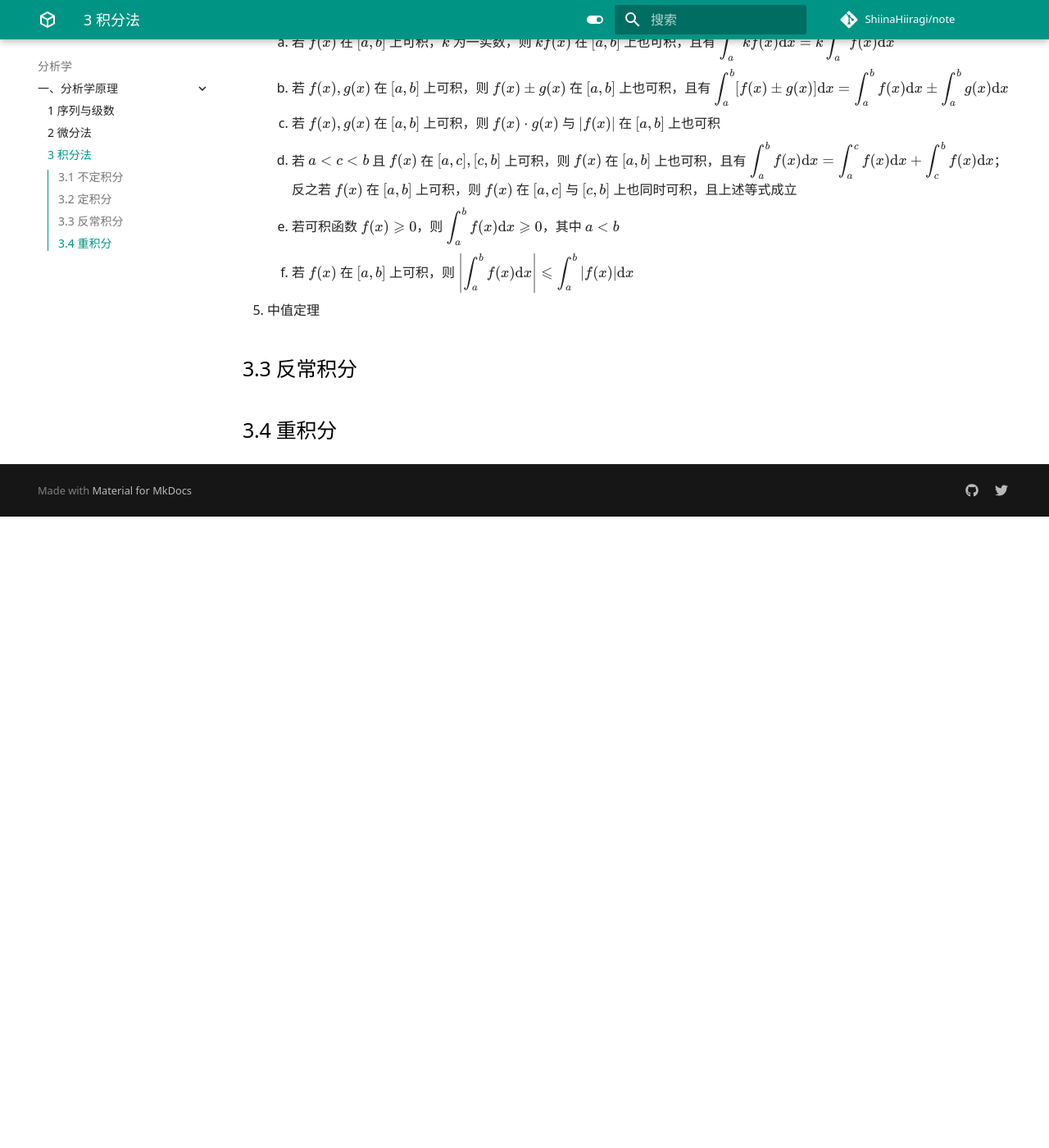
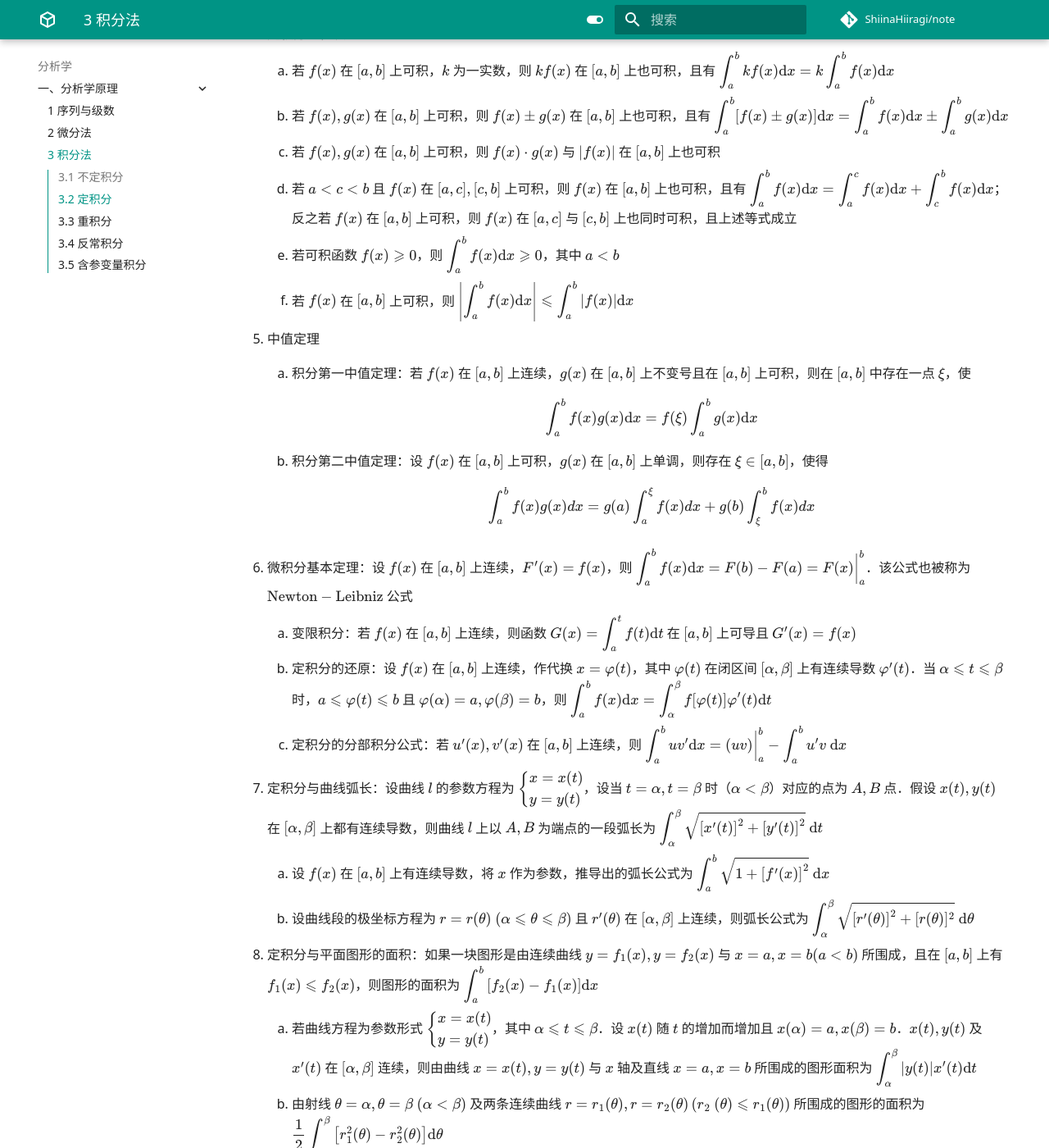
Before and after one commit to ShiinaHiiragi/note, an MkDocs documentation site: the page built from docs/anly/princ/int.md, in a window 1280 px wide and 1400 px high, scrolled down 2492 px. Shown: the whole window at 82% size. Built offline with MkDocs 1.6.1 and Material for MkDocs 9.7.7, drawn with Linux system fonts in a browser that asks for light colours; comment, search, counter and statistics services are not loaded; before the commit the page ends 3122 px from its top, so only the background shows below that; some of the changed text lies outside the part shown.

Commit message:
add sin int

```diff
--- a/docs/anly/princ/int.md
+++ b/docs/anly/princ/int.md
@@ -28,7 +28,8 @@
 ## 3.2 定积分
 1. 定积分：设函数 $f(x)$ 是定义在 $[a, b]$ 上，在 $(a, b)$ 中任意插入若干分点 $a=x_{0}<x_{1}<\cdots<x_{n-1}<x_{n}=b$ 划分区间 $[a, b]$，在每一个部分区间 $\left[x_{i-1}, x_{i}\right]$ 中任取一点 $\xi_{i}$，作和式 ${\displaystyle \sigma=\sum_{i=1}^{n} f\left(\xi_{i}\right) \Delta x_{i}}$，其中 $\Delta x_{i}=x_{i}-x_{i-1}$．设 ${\displaystyle \lambda=\max _{i=1,2, \cdots, n}\left\{\Delta x_{i}\right\}}$，当 $\lambda \rightarrow 0$ 时，若 ${\displaystyle I=\lim _{\lambda \rightarrow 0} \sum_{i=1}^{n} f\left(\xi_{i}\right) \Delta x_{i}}$，且此极限值不依赖于 $\xi_{i}$ 的选择，也不依赖于对 $[a, b]$ 的分法，则称此极限值为 $f(x)$ 在 $[a, b]$ 上的定积分，记为 ${\displaystyle I=\int_{a}^{b} f(x) \mathrm{d} x}$，数 $a$ 和 $b$ 分别称为积分下限和积分上限，和式 $\sigma$ 称为 $f(x)$ 的积分和，上述定义被称为 $\text{Riemann}$ 积分
     1. 若 $f(x)$ 在 $[a, b]$ 可积，则 $f(x)$ 在 $[a, b]$ 必定有界
-    2. 可积函数类
+    2. 设 $f(x)$ 在 $[a, b]$ 上可积，作函数 $F(x)={\displaystyle \int_{a}^{x} f(t)} \mathrm{d} t \ (a \leqslant x \leqslant b)$，则 $F(x)$ 是 $[a, b]$ 上的连续函数
+    3. 可积函数类
         1. $[a, b]$ 上的连续函数在 $[a, b]$ 上必可积
         2. 只有有限个第一类不连续点的函数是可积的，即分段连续函数是可积的
         3. 单调有界函数必定可积
@@ -53,15 +54,15 @@
     \quad (i=1,2, \cdots, n)
     $$
 
-    $\Delta x_{i}=x_{i}-x_{i-1}$，作和式 ${\displaystyle \bar{S}=\sum_{i=1}^{n} M_{i} \Delta x_{i}, \underline{S}=\sum_{i=1}^{n} m_{i} \Delta x_{i}}$ 分别称为对于这一分法的  $\text{Barboux}$ 上和与  $\text{Barboux}$ 下和
+    $\Delta x_{i}=x_{i}-x_{i-1}$，作和式 ${\displaystyle \overline{S}=\sum_{i=1}^{n} M_{i} \Delta x_{i}, \underline{S}=\sum_{i=1}^{n} m_{i} \Delta x_{i}}$ 分别称为对于这一分法的  $\text{Darboux}$ 上和与  $\text{Darboux}$ 下和
 
-    1. 如果在原有的分点中加入新的分点，对应的上和与下和分别记为 $\bar{S}^{\prime}$ 及 $\underline{S}^{\prime}$，则 $\bar{S}{ }^{\prime} \leqslant \bar{S}, \underline{S}^{\prime} \geqslant \underline{S}$
-    2. 分别用 $M$ 及 $m$ 记 $f(x)$ 在 $[a, b]$ 的上确界及下确界，则对于一切分法，上和的集合 $\{\bar{S}\}$ 有下界 $m(b-a)$，下和的集合 $\{\underline{S}\}$ 有上界 $M(b-a)$
-    3. 任一个下和 $\underline{S}$ 总不超过任一个上和 $\bar{S}$
-    4. $\text{Darboux}$ 定理：对任何在 $[a, b]$ 有界的函数 $f(x)$，必有 ${\displaystyle \lim _{\lambda \rightarrow 0} \bar{S}=L, \lim _{\lambda \rightarrow 0} \underline{S}=l}$，其中 $\lambda$ 规定为对任意的分法 $a=x_{0}<x_{1}<\cdots<x_{n-1}<x_{n}=b, {\displaystyle \lambda=\max _{i=1,2, \cdots, n}\left\{\Delta x_{i}\right\}}$
+    1. 如果在原有的分点中加入新的分点，对应的上和与下和分别记为 $\overline{S}^{\prime}$ 及 $\underline{S}^{\prime}$，则 $\overline{S}{ }^{\prime} \leqslant \overline{S}, \underline{S}^{\prime} \geqslant \underline{S}$
+    2. 分别用 $M$ 及 $m$ 记 $f(x)$ 在 $[a, b]$ 的上确界及下确界，则对于一切分法，上和的集合 $\{\overline{S}\}$ 有下界 $m(b-a)$，下和的集合 $\{\underline{S}\}$ 有上界 $M(b-a)$
+    3. 任一个下和 $\underline{S}$ 总不超过任一个上和 $\overline{S}$
+    4. $\text{Darboux}$ 定理：对任何在 $[a, b]$ 有界的函数 $f(x)$，必有 ${\displaystyle \lim _{\lambda \rightarrow 0} \overline{S}=L, \lim _{\lambda \rightarrow 0} \underline{S}=l}$，其中 $\lambda$ 规定为对任意的分法 $a=x_{0}<x_{1}<\cdots<x_{n-1}<x_{n}=b, {\displaystyle \lambda=\max _{i=1,2, \cdots, n}\left\{\Delta x_{i}\right\}}$
 
-3. 定积分存在的充要条件：有界函数 $f(x)$ 在区间 $[a, b]$ 上 $\text{Riemann}$ 可积的充要条件是函数 $f(x)$ 在 $[a, b]$ 上所有不连续点组成的点集是一个零测度集
-    1. 有界函数 $f(x)$ 在 $[a, b]$ 可积的充要条件是 ${\displaystyle \lim _{\lambda \rightarrow 0} \bar{S}=\lim _{\lambda \rightarrow 0} \underline{S}}$
+3. 有界函数 $f(x)$ 在区间 $[a, b]$ 上 $\text{Riemann}$ 可积的充要条件是函数 $f(x)$ 在 $[a, b]$ 上所有不连续点组成的点集是一个零测度集
+    1. 有界函数 $f(x)$ 在 $[a, b]$ 可积的充要条件是 ${\displaystyle \lim _{\lambda \rightarrow 0} \overline{S}=\lim _{\lambda \rightarrow 0} \underline{S}}$
     2. 有界函数 $f(x)$ 在 $[a, b]$ 上可积的充要条件是对任意给定的两个正数 $\varepsilon>0$ 及 $\sigma>0$，存在 $\delta>0$，当对 $[a, b]$ 的任一分法 $a=x_{0}<x_{1}<\cdots<x_{n-1}<x_{n}=b$ 满足 ${\displaystyle \lambda=\max _{i=1,2, \cdots, n}\left\{\Delta x_{i}\right\}<\delta}$ 时，对应于幅度 $\omega_{i^{\prime}} \geqslant \varepsilon$ 的那些部分区间 $\left[x_{i^{\prime}-1}, x_{i^{\prime}}\right]$ 的长度之和 ${\displaystyle \sum_{i^{\prime}} \Delta x_{i^{\prime}}<\sigma}$
 4. 定积分的性质
     1. 若 $f(x)$ 在 $[a, b]$ 上可积，$k$ 为一实数，则 $k f(x)$ 在 $[a, b]$ 上也可积，且有 ${\displaystyle \int_{a}^{b} k f(x) \mathrm{d} x=k \int_{a}^{b} f(x) \mathrm{d} x}$
@@ -71,7 +72,31 @@
     5. 若可积函数 $f(x) \geqslant 0$，则 ${\displaystyle \int_{a}^{b} f(x) \mathrm{d} x \geqslant 0}$，其中 $a < b$
     6. 若 $f(x)$ 在 $[a, b]$ 上可积，则 ${\displaystyle \left|\int_{a}^{b} f(x) \mathrm{d} x\right| \leqslant \int_{a}^{b}|f(x)| \mathrm{d} x}$
 5. 中值定理
+    1. 积分第一中值定理：若 $f(x)$ 在 $[a, b]$ 上连续，$g(x)$ 在 $[a, b]$ 上不变号且在 $[a, b]$ 上可积，则在 $[a, b]$ 中存在一点 $\xi$，使
 
-## 3.3 反常积分
+        $$
+        \int_{a}^{b} f(x) g(x) \mathrm{d} x=f(\xi) \int_{a}^{b} g(x) \mathrm{d} x
+        $$
 
-## 3.4 重积分
+    2. 积分第二中值定理：设 $f(x)$ 在 $[a, b]$ 上可积，$g(x)$ 在 $[a, b]$ 上单调，则存在 $\xi \in[a, b]$，使得
+
+        $$
+        \int_a^b f(x) g(x) d x=g(a) \int_a^{\xi} f(x) d x+g(b) \int_{\xi}^b f(x) d x
+        $$
+
+6. 微积分基本定理：设 $f(x)$ 在 $[a, b]$ 上连续，$F^{\prime}(x)=$ $f(x)$，则 ${\displaystyle \int_{a}^{b} f(x) \mathrm{d} x=F(b)-F(a)=F(x)\bigg|_{a} ^{b}}$．该公式也被称为 $\text{Newton}-\text{Leibniz}$ 公式
+    1. 变限积分：若 $f(x)$ 在 $[a, b]$ 上连续，则函数 ${\displaystyle G(x)=\int_{a}^{t} f(t) \mathrm{d} t}$ 在 $[a, b]$ 上可导且 $G^{\prime}(x)=f(x)$
+    2. 定积分的还原：设 $f(x)$ 在 $[a, b]$ 上连续，作代换 $x=\varphi(t)$，其中 $\varphi(t)$ 在闭区间 $[\alpha, \beta]$ 上有连续导数 $\varphi^{\prime}(t)$．当 $\alpha \leqslant t \leqslant \beta$ 时，$a \leqslant \varphi(t) \leqslant b$ 且 $\varphi(\alpha)=a, \varphi(\beta)=b$，则 ${\displaystyle \int_{a}^{b} f(x) \mathrm{d} x=\int_{\alpha}^{\beta} f[\varphi(t)] \varphi^{\prime}(t) \mathrm{d} t}$
+    3. 定积分的分部积分公式：若 $u^{\prime}(x), v^{\prime}(x)$ 在 $[a, b]$ 上连续，则 ${\displaystyle \int_{a}^{b} u v^{\prime} \mathrm{d} x=(u v)\bigg|_{a} ^{b}-\int_{a}^{b} u^{\prime} v \mathrm{~d} x}$
+7. 定积分与曲线弧长：设曲线 $l$ 的参数方程为 $\left\{\begin{array}{l}x=x(t) \\y=y(t)\end{array}\right.$，设当 $t=\alpha, t=\beta$ 时（$\alpha<\beta$）对应的点为 $A, B$ 点．假设 $x(t), y(t)$ 在 $[\alpha, \beta]$ 上都有连续导数，则曲线 $l$ 上以 $A, B$ 为端点的一段弧长为 ${\displaystyle \int_{\alpha}^{\beta} \sqrt{\left[x^{\prime}(t)\right]^{2}+\left[y^{\prime}(t)\right]^{2}} \mathrm{~d} t}$
+    1. 设 $f(x)$ 在 $[a, b]$ 上有连续导数，将 $x$ 作为参数，推导出的弧长公式为 ${\displaystyle \int_{a}^{b} \sqrt{1+\left[f^{\prime}(x)\right]^{2}} \mathrm{~d} x}$
+    2. 设曲线段的极坐标方程为 $r=r(\theta) \ (\alpha \leqslant \theta \leqslant \beta)$ 且 $r'(\theta)$ 在 $[\alpha, \beta]$ 上连续，则弧长公式为 ${\displaystyle \int_{\alpha}^{\beta} \sqrt{\left[r^{\prime}(\theta)\right]^{2}+[r(\theta)]^{2}} \mathrm{~d} \theta}$
+8. 定积分与平面图形的面积：如果一块图形是由连续曲线 $y=f_{1}(x), y=f_{2}(x)$ 与 $x=a, x=b(a<b)$ 所围成，且在 $[a, b]$ 上有 $f_{1}(x) \leqslant f_{2}(x)$，则图形的面积为 ${\displaystyle \int_{a}^{b}\left[f_{2}(x)-f_{1}(x)\right] \mathrm{d} x}$
+    1. 若曲线方程为参数形式 $\left\{\begin{array}{l}x=x(t) \\y=y(t)\end{array}\right.$，其中 $\alpha \leqslant t \leqslant \beta$．设 $x(t)$ 随 $t$ 的增加而增加且 $x(\alpha)=a, x(\beta)=b$．$x(t), y(t)$ 及 $x^{\prime}(t)$ 在 $[\alpha, \beta]$ 连续，则由曲线 $x=x(t), y=y(t)$ 与 $x$ 轴及直线 $x=a, x=b$ 所围成的图形面积为 ${\displaystyle \int_{\alpha}^{\beta}|y(t)| x^{\prime}(t) \mathrm{d} t}$
+    2. 由射线 $\theta=\alpha, \theta=\beta \ (\alpha<\beta)$ 及两条连续曲线 $r=r_{1}(\theta), r=r_{2}(\theta)\left(r_{2} \ (\theta) \leqslant r_{1}(\theta)\right)$ 所围成的图形的面积为 ${\displaystyle \dfrac{1}{2} \int_{\alpha}^{\beta}\left[r_{1}^{2}(\theta)-r_{2}^{2}(\theta)\right] \mathrm{d} \theta}$
+
+## 3.3 重积分
+
+## 3.4 反常积分
+
+## 3.5 含参变量积分
```
Also changed, not shown: docs/index.md (+1 -1 lines).
